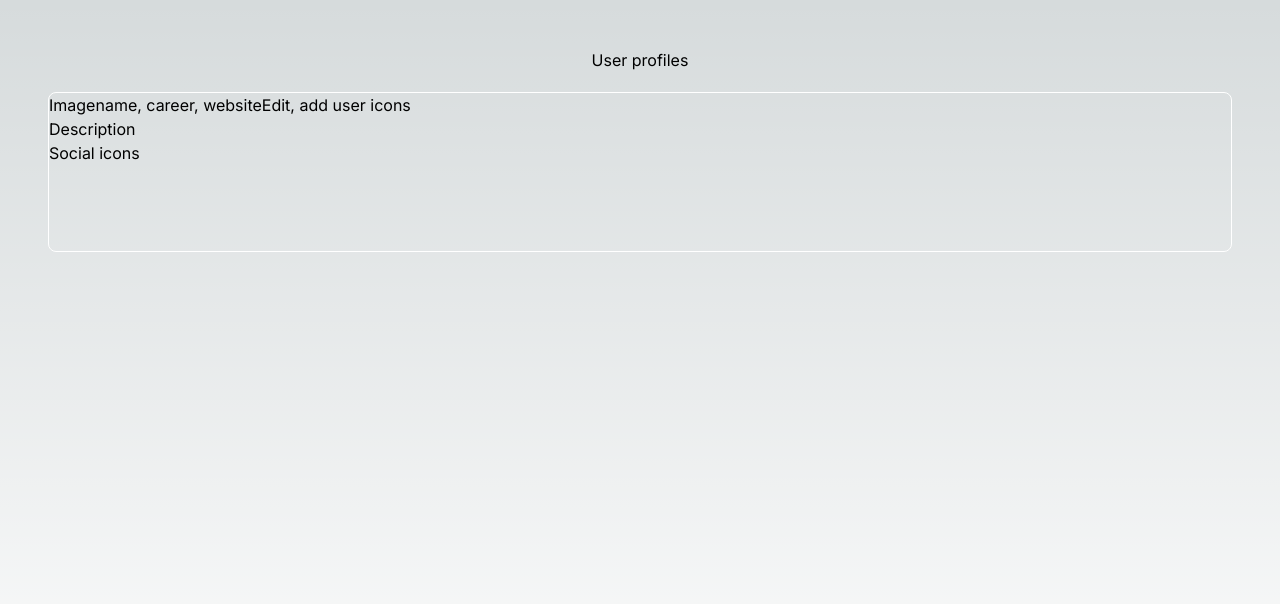
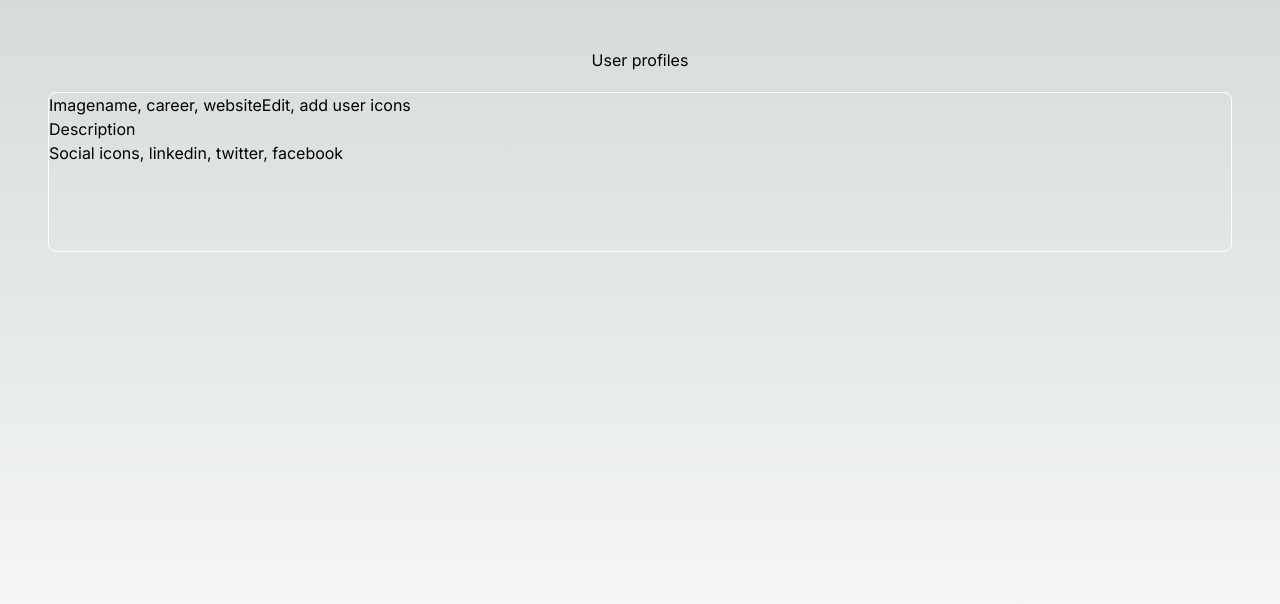
Before and after one commit to esthercate/user-profiles, a Next.js app: page / in a window 1280 px wide. Shown: the top 604 px of the page. Built offline with nearby package versions, Linux system fonts and the light colour scheme.

Commit message:
Add text

```diff
--- a/app/page.tsx
+++ b/app/page.tsx
@@ -13,7 +13,7 @@ export default function Home() {
           <div>Edit, add user icons</div>
         </div>
         <div>Description</div>
-        <div>Social icons</div>
+        <div>Social icons, linkedin, twitter, facebook</div>
       </div>
     </main>
   )
```
